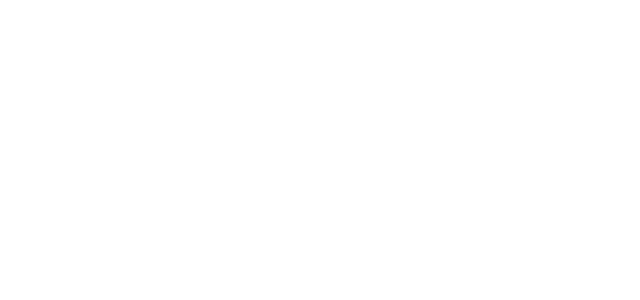
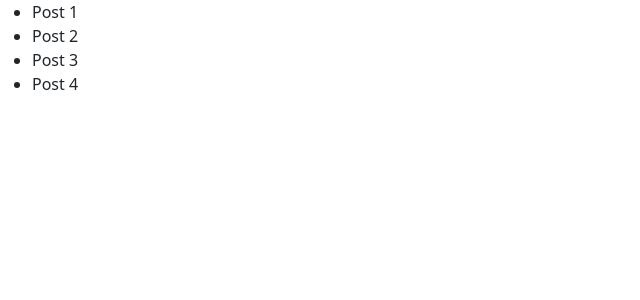
Before and after one commit to Sebastiano-Pizzata/react-router, a React (Vite) app: page /posts in a window 1280 px wide. Shown: the top 300 px of the page, without its empty margins (0-640 px from the left). Built offline with nearby package versions, Linux system fonts and the light colour scheme.

Commit message:
ADD: routes

```diff
--- a/src/App.jsx
+++ b/src/App.jsx
@@ -1,11 +1,24 @@
-import { useState } from 'react'
+import { BrowserRouter, Routes, Route } from "react-router-dom"
 
+import HomePage from "./assets/HomePage/HomePage"
+
+import AboutUs from "./assets/AboutUs/AboutUs"
+
+import Posts from "./assets/ListaPosts/PostsList"
+
+import NavBar from "./assets/NavBar/NavBar"
 
 function App() {
 
   return (
     <>
-
+      <BrowserRouter>
+        <Routes>
+          <Route path="/" Component={HomePage} />
+          <Route path="/about" Component={AboutUs} />
+          <Route path="/posts" Component={Posts} />
+        </Routes>
+      </BrowserRouter>
     </>
   )
 }
--- /dev/null
+++ b/src/assets/AboutUs/AboutUs.jsx
@@ -0,0 +1,6 @@
+const AboutUs = () => {
+    return <h1>Chi siamo</h1>
+}
+
+
+export default AboutUs
--- /dev/null
+++ b/src/assets/HomePage/HomePage.jsx
@@ -0,0 +1,6 @@
+const HomePage = () => {
+    return <h1>Home</h1>
+}
+
+
+export default HomePage
--- /dev/null
+++ b/src/assets/ListaPosts/PostsList.jsx
@@ -0,0 +1,15 @@
+const Posts = () => {
+    return (
+        <div>
+            <ul>
+                <li>Post 1</li>
+                <li>Post 2</li>
+                <li>Post 3</li>
+                <li>Post 4</li>
+            </ul>
+        </div>
+    )
+}
+
+
+export default Posts
--- /dev/null
+++ b/src/assets/NavBar/NavBar.jsx
@@ -0,0 +1,9 @@
+import { Link, NavLink } from "react-router-dom"
+
+
+const NavBar = () => {
+
+}
+
+
+export default NavBar
```
